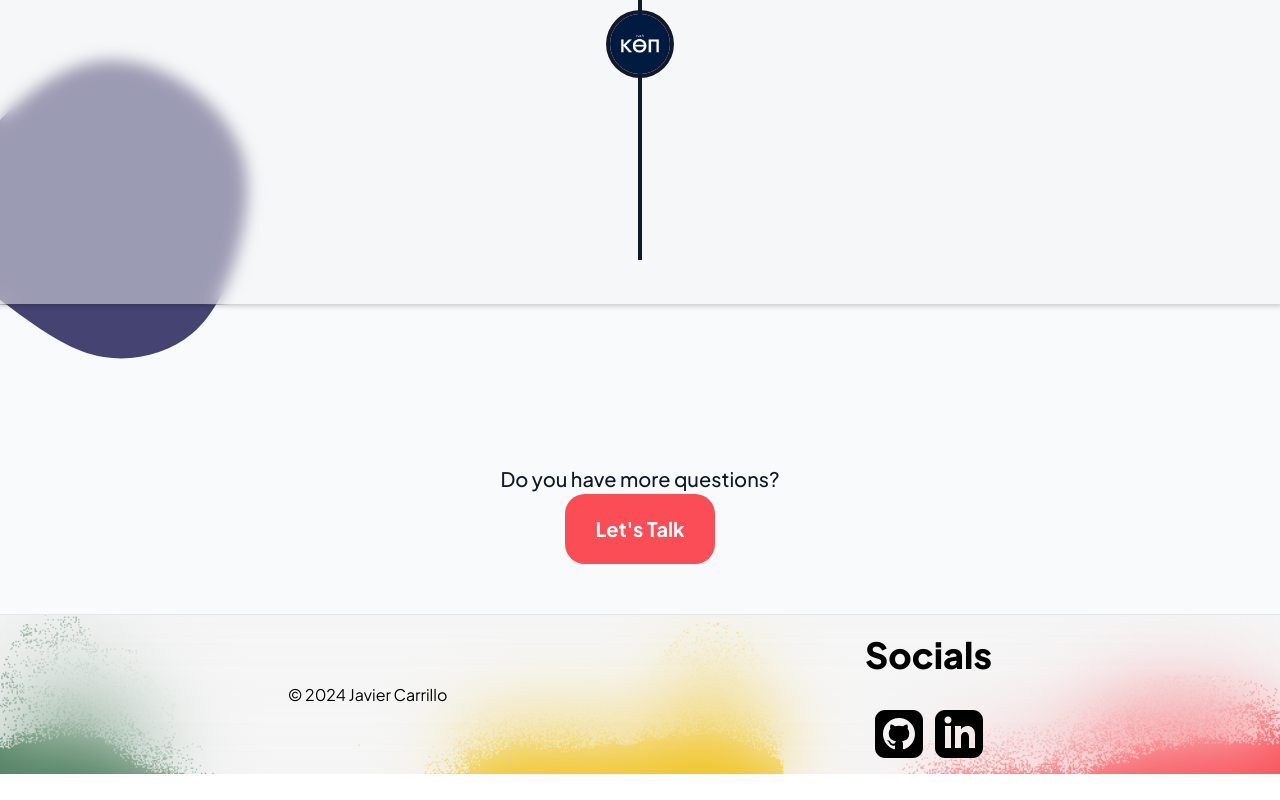
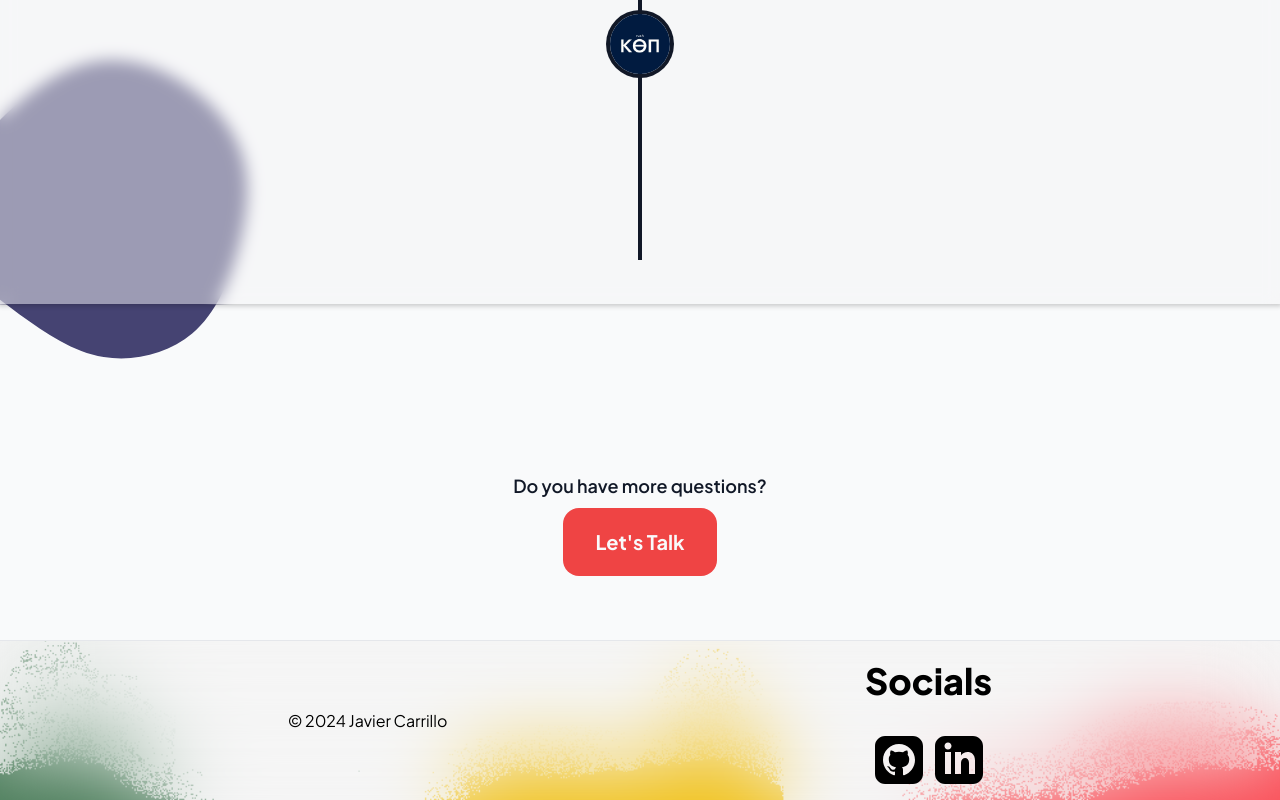
Before and after one commit to javiiicz/javiiicz.github.io, a React (Create React App) app: page / in a window 1280 px wide. Shown: the part 3104-3904 px from the top of the page. Before the commit the page ends 3878 px from the top, so only its background shows below. Built offline with nearby package versions, Linux system fonts and the light colour scheme.

Commit message:
Reformat contact button

```diff
--- a/src/App.css
+++ b/src/App.css
@@ -8,154 +8,3 @@ body {
   height: 64px; /* fixed header height*/
   margin: -64px 0 0; /* negative fixed header height */
 }
-
-.headingstyle {
-  padding-bottom: 10px;
-  padding-left: 10%;
-  padding-right: 10%;
-  font-weight: 600;
-}
-
-.cardicon {
-  transform-style: preserve-3d;
-  height: 60%;
-  transform: translate3d(0, 0, 1px);
-}
-
-.paragraph {
-  font-size: 20px;
-}
-
-.buttonsection {
-  grid-column-gap: 0px;
-  grid-row-gap: 0px;
-  perspective: 500px;
-  flex-flow: column;
-  justify-content: center;
-  align-items: center;
-  margin-top: 50px;
-  margin-bottom: 50px;
-  display: flex;
-}
-
-
-.buttontextstyle {
-  text-align: center;
-  font-size: 20px;
-  font-weight: 500;
-  display: inline-block;
-}
-
-.contactbuttonstyle {
-  box-shadow: 0 0 15px 0 var(--glow);
-  background-color: #fa4d56;
-  border-radius: 20px;
-  padding: 20px 30px;
-  font-size: 20px;
-  font-weight: 700;
-  color: #fff;
-}
-
-
-.headlinestyle {
-  text-align: center;
-  background-color: rgba(245, 245, 245, .5);
-  border-radius: 10px;
-  margin-bottom: 0;
-  padding: 10px 0;
-  font-size: 40px;
-  line-height: 50px;
-  display: block;
-  box-shadow: 0 0 5px rgba(0, 0, 0, .2);
-}
-
-.image {
-  aspect-ratio: 1;
-  object-fit: cover;
-  border-radius: 500px;
-  box-shadow: 0 0 10px rgba(0, 0, 0, .2);
-}
-
-.biostyle {
-  text-align: center;
-  width: 60%;
-  font-size: 18px;
-  font-weight: 500;
-}
-
-.experiencelink {
-  color: #fa4d56;
-}
-
-.experiencelink:hover {
-  color: #992f35;
-}
-
-.experiencelink:visited {
-  color: #562f99;
-}
-
-.nextcontainer {
-  -webkit-backdrop-filter: blur(20px);
-  backdrop-filter: blur(20px);
-  background-color: rgba(245, 245, 245, .54);
-  border-radius: 10px;
-  padding: 5px 20px 20px;
-  box-shadow: 0 0 5px rgba(0, 0, 0, .2);
-}
-
-.borderstyle {
-  background-image: linear-gradient(#fa4d56, #f1c21b);
-  border-radius: 18px;
-  padding: 3px;
-}
-
-#TimelineContainerID {
-  grid-area: Area;
-}
-
-#w-node-e7d2f4d2-ead0-b555-88d6-e434b4c1e1df-05a70ca8 {
-  grid-area: Area-2;
-}
-
-#w-node-_04d400eb-7b80-72a9-3ac6-c515734ee7b3-05a70ca8 {
-  grid-area: Area-3;
-}
-
-#w-node-_48e6cfc0-4425-be2e-5097-134a6713db94-05a70ca8 {
-  grid-area: Line;
-  justify-self: center;
-}
-
-#w-node-_618f4ae0-ff54-37fd-5c59-b24bb5c4af7b-05a70ca8 {
-  justify-self: center;
-}
-
-#w-node-f77f4d59-8bde-aa21-e897-36314198ca29-f45f591d {
-  grid-area: Title;
-  align-self: auto;
-  justify-self: auto;
-}
-
-#w-node-_566386f7-42c7-a4aa-a553-0cff9818d3e8-f45f591d {
-  grid-area: Image;
-}
-
-#w-node-dc508af4-1a5e-1da1-3210-fa86be95e1e6-f45f591d {
-  align-self: center;
-}
-
-#w-node-db606730-908c-9792-fd27-76dfc7cfdc74-f45f591d, #w-node-a2d4ca75-bb4b-836d-186c-9f8f3977aba4-3977aba2 {
-  grid-area: span 1 / span 1 / span 1 / span 1;
-  align-self: center;
-  justify-self: center;
-}
-
-#w-node-a2d4ca75-bb4b-836d-186c-9f8f3977aba5-3977aba2 {
-  align-self: start;
-  justify-self: center;
-}
-
-.nopadding {
-  padding: 0;
-}
--- a/src/components/Contact.js
+++ b/src/components/Contact.js
@@ -1,8 +1,8 @@
 function Contact() {
     return (
-        <div className="buttonsection">
-            <p className="buttontextstyle"> Do you have more questions? </p>
-            <a href="mailto:jcarrillo@miami.edu" className="contactbuttonstyle"> Let's Talk </a>
+        <div className="flex flex-col justify-center items-center my-16">
+            <p className="text-center text-lg font-semibold py-2"> Do you have more questions? </p>
+            <a href="mailto:jcarrillo@miami.edu" className="text-gray-50 font-bold text-xl bg-red-500 px-8 py-5 rounded-2xl hover:shadow-[0_0_15px_0px_#f87171] transition-all"> Let's Talk </a>
         </div>
     )
 }
```
